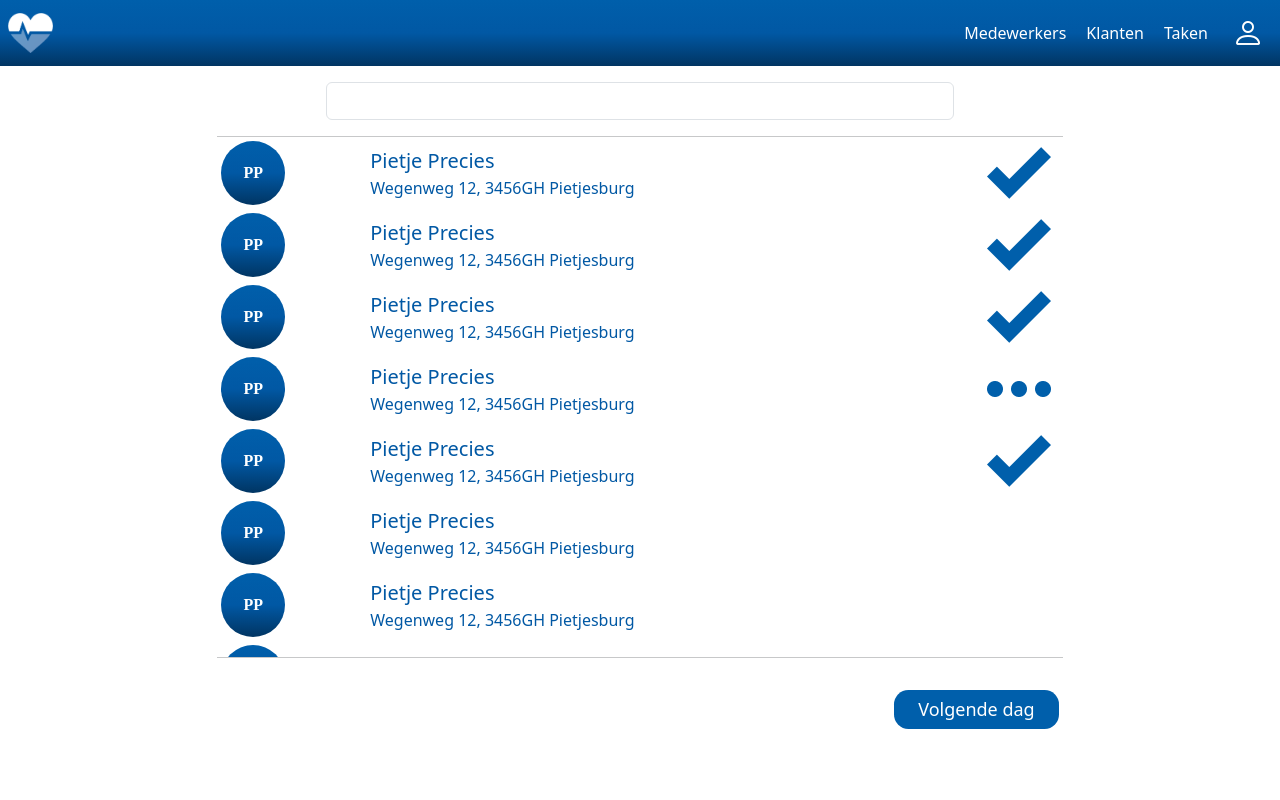
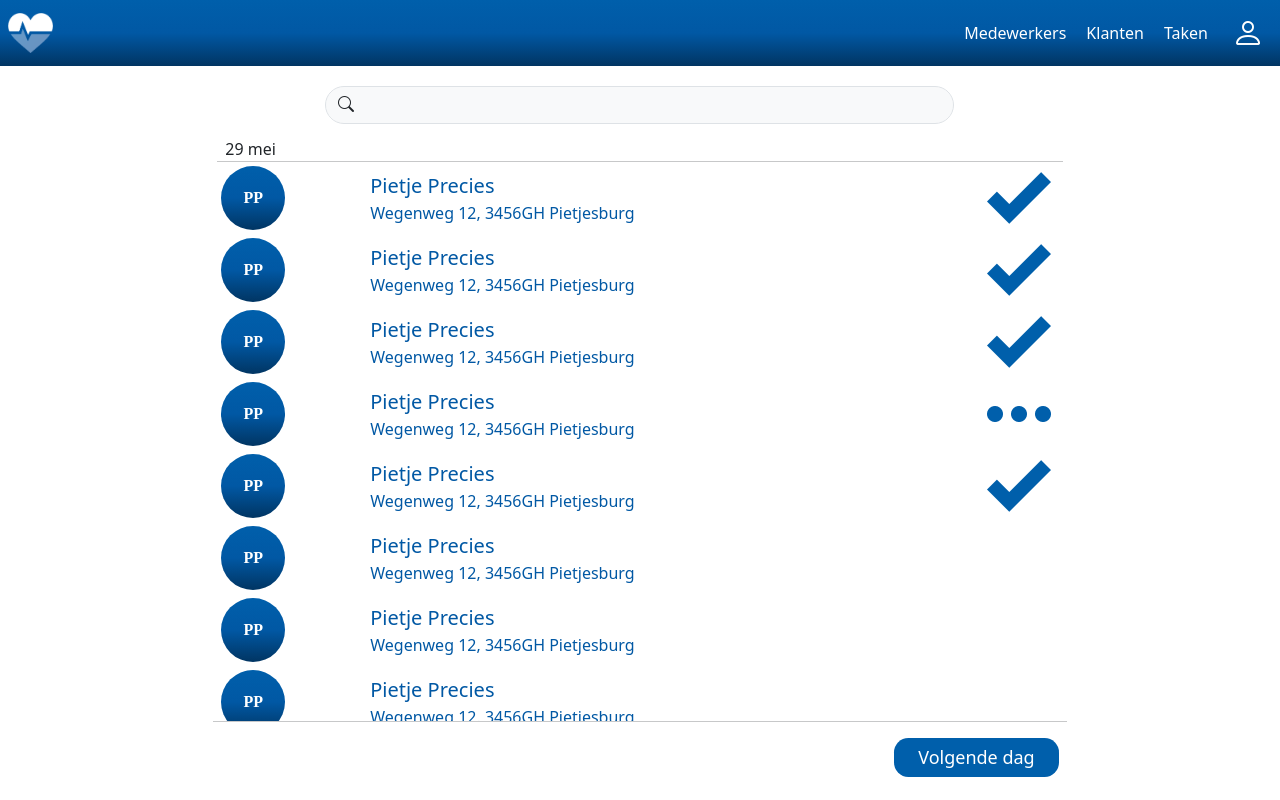
Before and after one commit to Educom-Trainees/educom-zorgApp, a Vue app in the folder frontend/: page /emphome in a window 1280 px wide. Built offline with nearby package versions, Linux system fonts and the light colour scheme; a web font is replaced by a local one; what vue-query would draw is missing.

Commit message:
#40 fixed layout for appointment list for employee added search icon and made searchbar more visible

```diff
--- a/frontend/src/App.vue
+++ b/frontend/src/App.vue
@@ -8,6 +8,5 @@
     <header>
         <NavBar v-if="!$route.meta.hideNav"></NavBar>
     </header>
-    <div v-if="!$route.meta.hideNav" class="navbar-padding"></div>
     <RouterView />
 </template>
--- a/frontend/src/assets/zapp.css
+++ b/frontend/src/assets/zapp.css
@@ -2,6 +2,7 @@
     --zapp-light: #005fab;
     --zapp-dark: #0158a4;
     --navbar-height: calc(1rem + 50px);
+    --page-height: calc(100vh - var(--navbar-height));
 }
 
 a:link {
@@ -186,8 +187,20 @@ td a {
 }
 
 .customer-list {
-    height: 65vh;
     flex-grow: 1;
     overflow: auto;
     overflow-x: hidden;
 }
+
+.full-page-container {
+    height: var(--page-height);
+    padding-top: 1em;
+}
+
+.ms-n5 {
+    margin-left: -40px;
+}
+
+.me-n5 {
+    margin-right: -40px;
+}
--- a/frontend/src/components/NavBar.vue
+++ b/frontend/src/components/NavBar.vue
@@ -3,7 +3,7 @@
 </script>
 
 <template>
-    <div class="navbar navbar-dark navbar-expand-md zapp-gradient fixed-top">
+    <div class="navbar navbar-dark navbar-expand-md zapp-gradient">
         <RouterLink to="/"><img class="navbar-brand ms-2 me-5" src="../assets/small-logo.png" height="50" /></RouterLink>
         <div class="nav-item ms-2 zapp-text text-white">
             {{$route.meta.title}}
--- a/frontend/src/views/EmployeeView.vue
+++ b/frontend/src/views/EmployeeView.vue
@@ -40,23 +40,69 @@
 </script>
 
 <template>
-    <div class="row mt-3">
-        <div class="offset-1 col-10 offset-md-3 col-md-6">
+    <div class="full-page-container">
+        <div class="row mb-0 searchbar-height">
+            <div class="offset-1 col-10 offset-md-3 col-md-6 d-flex align-items-center">
+                <div class="input-group">
+                    <span class="input-group-prepend">
+                        <button class="btn border-0 rounded-pill me-n5" type="button">
+                            <i class="bi bi-search"></i>
+                        </button>
+                    </span>
+                    <input class="form-control border rounded-pill bg-light"  v-model="searchval" @change="updateList">
+                </div>
+            </div>
+            <div class="col-12 offset-md-2 col-md-8 mt-auto">
+                <div class="ms-2">{{new Date().toLocaleDateString('nl-NL', {day: 'numeric', month: 'long'})}}</div>
+                <hr class="mb-0 mt-0" />
+            </div>
+        </div>
 
-        <input class="form-control" v-model="searchval" @change="updateList" />
+        <div class="row customer-list">
+            <div class="col offset-md-2 col-md-8">
+                <div class="pb-1 pt-1">
+                    <template v-for="item in validData">
+                        <CustomerItem :initials="item.initials" :name="item.name" :address="item.address" :taskprogress="item.task_progress" />
+                    </template>
+                </div>
+            </div>
         </div>
-    </div>
-
-    <div class="row">
-        <div class="col offset-md-2 col-md-8">
-            <hr class="mb-0"/>
-            <div class="customer-list pb-1 pt-1">
-                <template v-for="item in validData">
-                    <CustomerItem :initials="item.initials" :name="item.name" :address="item.address" :taskprogress="item.task_progress"/>
-                </template>
+        <div class="footer-height">
+            <div class="col offset-md-2 col-md-8 h-100">
+                <hr class="mt-0 mb-0" />
+                <div class="d-flex align-items-center justify-content-between h-100">
+                    <button class="default-button ms-2 invisible">Terug</button>
+                <button class="default-button me-2">Volgende dag</button>
+                </div>
             </div>
-            <hr class="mt-0"/>
-            <button class="float-end default-button mt-3 me-1">Volgende dag</button>
         </div>
     </div>
 </template>
+
+<style scoped>
+    @media (min-width: 768px) {
+        .customer-list {
+            -ms-overflow-style: none; /* Internet Explorer 10+ */
+            scrollbar-width: none; /* Firefox */
+        }
+
+        .customer-list::-webkit-scrollbar {
+            display: none; /* Safari and Chrome */
+        }
+    }
+
+    .searchbar-height {
+        height: 5em;
+    }
+
+    .customer-list {
+        height: calc(89% - 5em);
+        flex-grow: 1;
+        overflow: auto;
+        overflow-x: hidden;
+    }
+
+    .footer-height {
+        height: 10%;
+    }
+</style>
```
